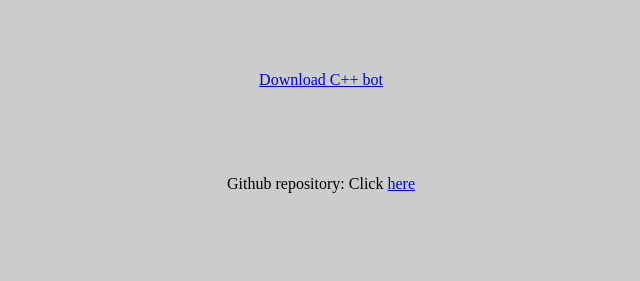
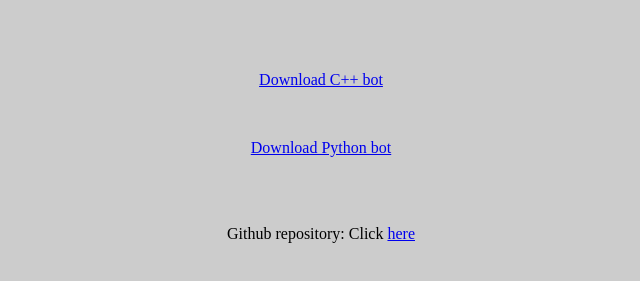
Before and after one commit to Totoro700/BotFlip, a plain HTML site: page index.html in a window 1280 px wide. Shown: the part 79-360 px from the top of the page, without its empty margins (319-959 px from the left). Drawn offline with Linux system fonts and the light colour scheme.

Commit message:
Update index.html

```diff
--- a/index.html
+++ b/index.html
@@ -20,6 +20,7 @@ body {
 </a>
 <br>
 <a href='PyBot.py' download='Python_Bot.py'>
+  <p>Download Python bot</p>
 </a>
 <br>
 <br>
```
